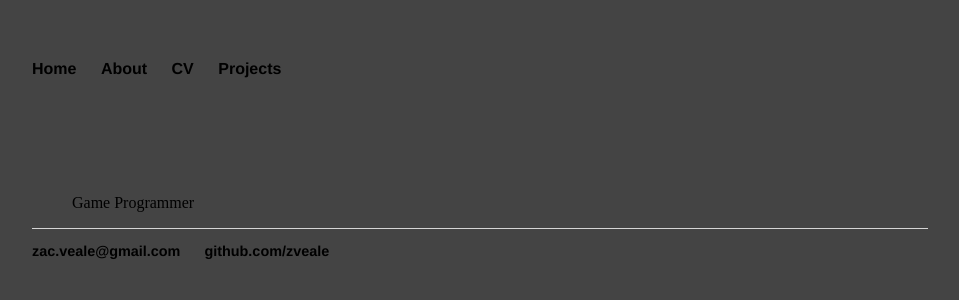
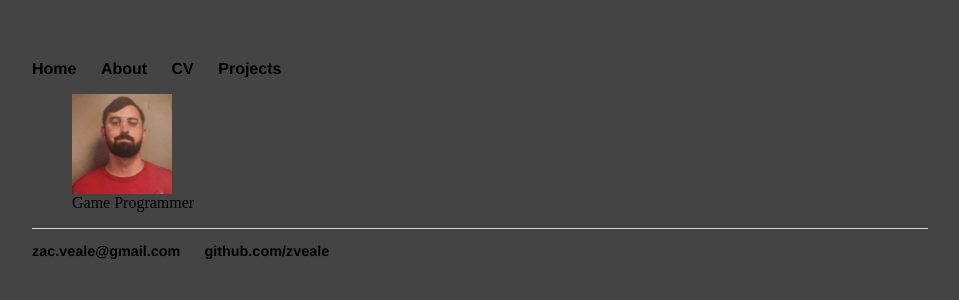
Before and after one commit to zveale/zveale.github.io, a Jekyll site: the page built from index.html, in a window 1280 px wide. Shown: the top 300 px of the page, without its empty margins (160-1119 px from the left). Built offline with Jekyll 4.4.1, drawn with Linux system fonts in a browser that asks for light colours.

Commit message:
Update main.css

```diff
--- a/css/main.css
+++ b/css/main.css
@@ -7,6 +7,7 @@ body {
 .profilePhoto {
 	width: 100px;
 	height: 100px;
+	background-image: url("/assets/ProfilePhoto.png");
 	background-size: 100%;
 }
 .profilePhoto figure {
```
